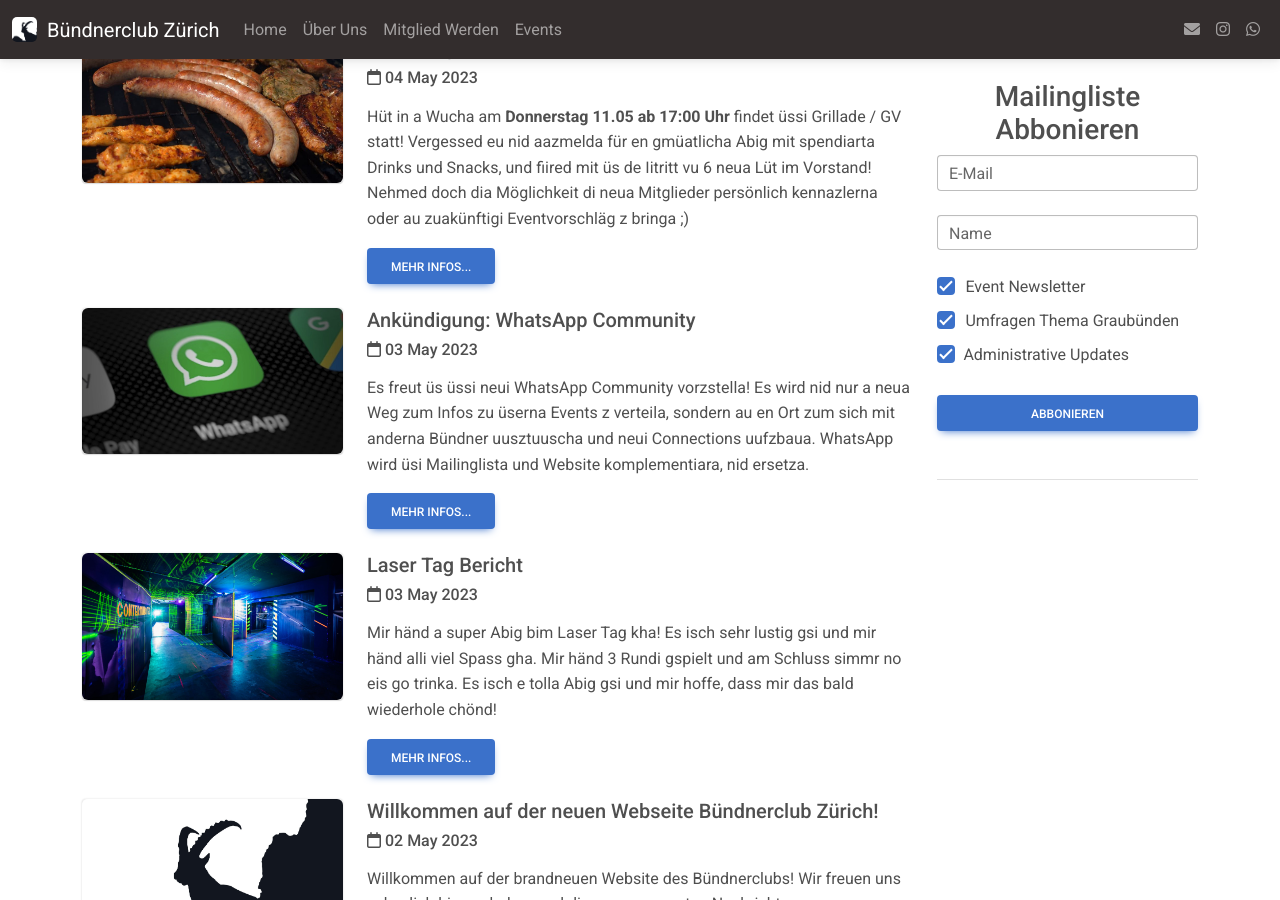
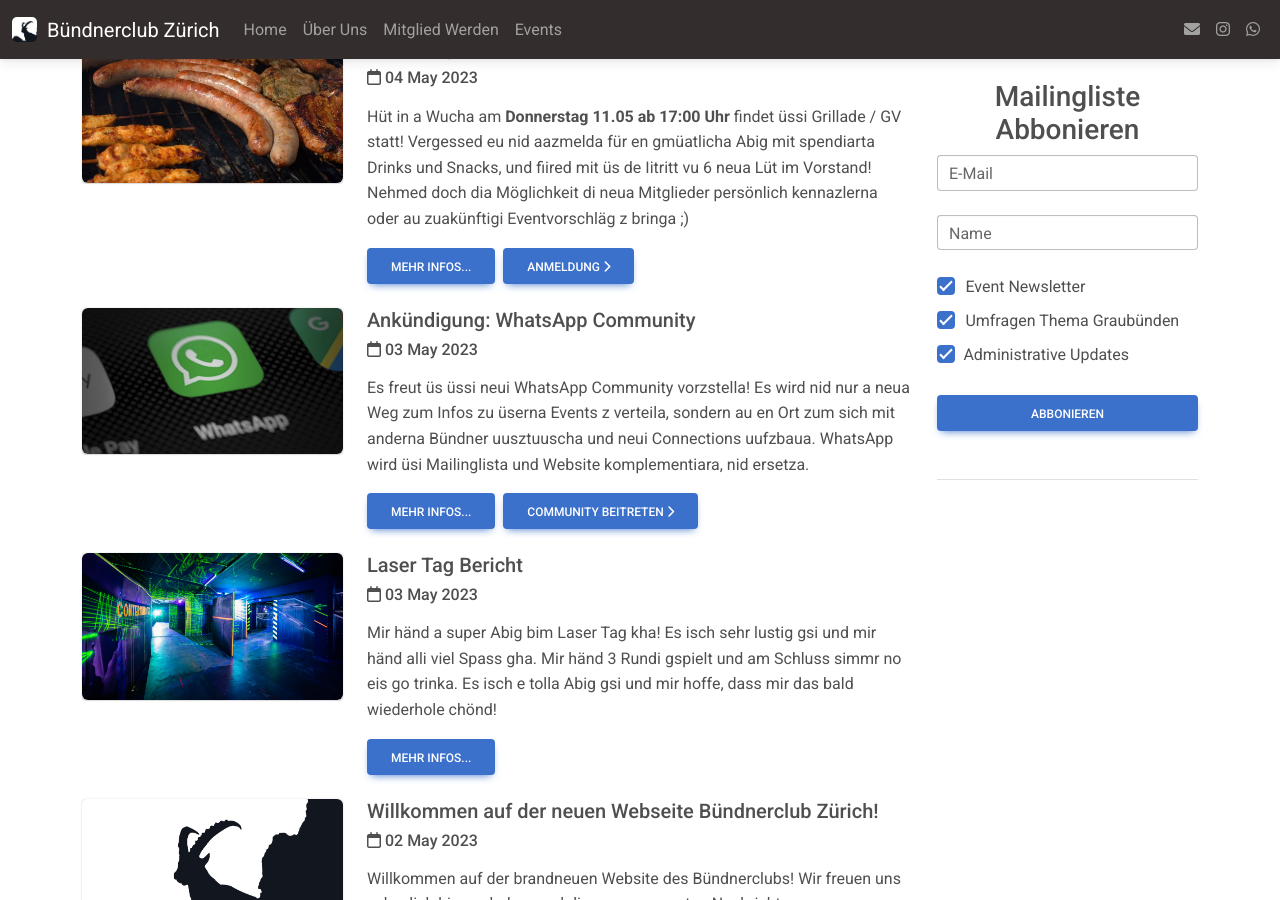
Before and after one commit to edbingo/bc-website, a Jekyll site: the page built from index.html, in a window 1280 px wide and 900 px high, scrolled down 308 px. Built offline with Jekyll 4.4.1, drawn with Linux system fonts in a browser that asks for light colours; nearby versions of some CDN libraries; the list of posts is cut into pages by our own code.

Commit message:
add second button to some blog posts

```diff
--- a/index.html
+++ b/index.html
@@ -46,6 +46,9 @@ pagination:
                             </p>
 
                             <a href="{{post.url}}" class="btn btn-primary">Mehr Infos...</a>
+                            {% if post.signup %}
+                            <a href="{{post.signup}}" class="btn btn-primary ms-1">{{post.signup_text}} <i class="fa-solid fa-chevron-right"></i></a>
+                            {% endif %}
                         </div>
                 </section>
 
```
Also changed, not shown: _posts/2023-05-03-whatsapp.md (+2 -0 lines), _posts/2023-05-04-einladung-grillade.md (+2 -0 lines).
